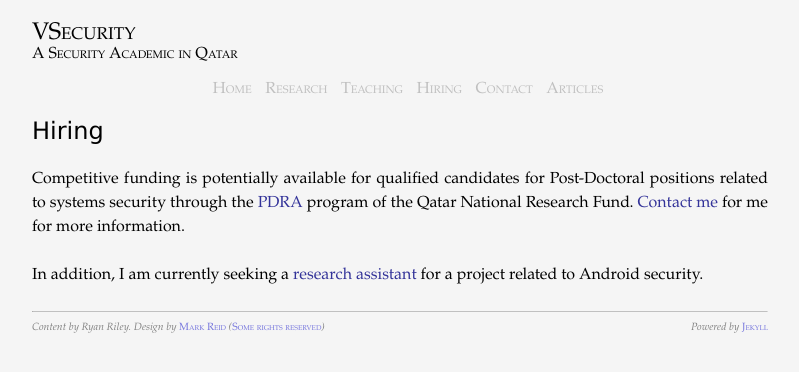
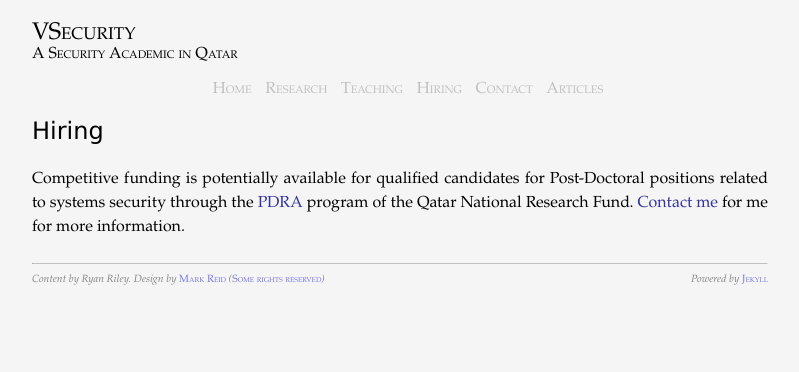
Before and after one commit to rriley/website, a Jekyll site: the page built from hiring/index.md, in a window 1280 px wide. Shown: the top 372 px of the page, without its empty margins (240-1039 px from the left). Built offline with Jekyll 4.4.1, drawn with Linux system fonts in a browser that asks for light colours.

Commit message:
Removing reference to mobile RA position

```diff
--- a/hiring/index.md
+++ b/hiring/index.md
@@ -7,5 +7,3 @@ title: Hiring
 
 Competitive funding is potentially available for qualified candidates for Post-Doctoral
 positions related to systems security through the [PDRA](http://www.qnrf.org/en-us/Funding/Capacity-Building-and-Development-Programs/Postdoctoral-Research-Award-PDRA) program of the Qatar National Research Fund.  [Contact me](mailto:ryan.riley@qu.edu.qa) for me for more information.
-
-In addition, I am currently seeking a [research assistant](ra-mobile.html) for a project related to Android security.
```
